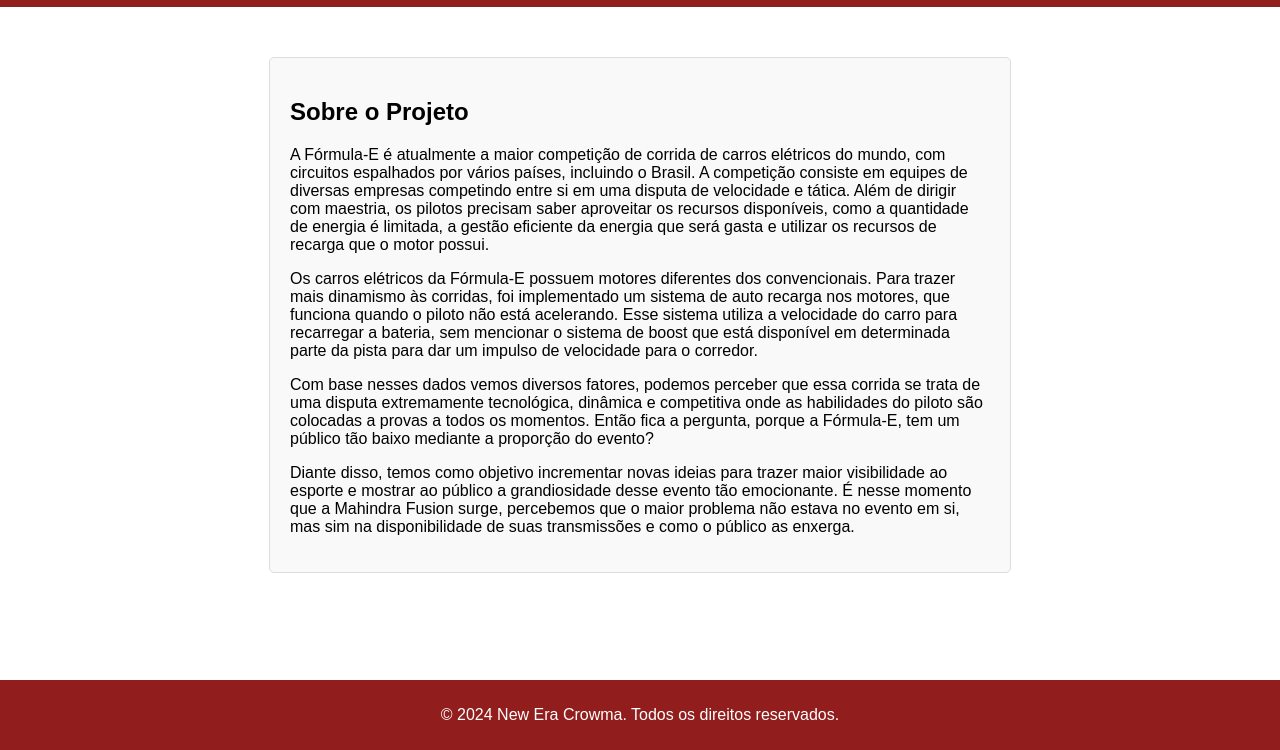
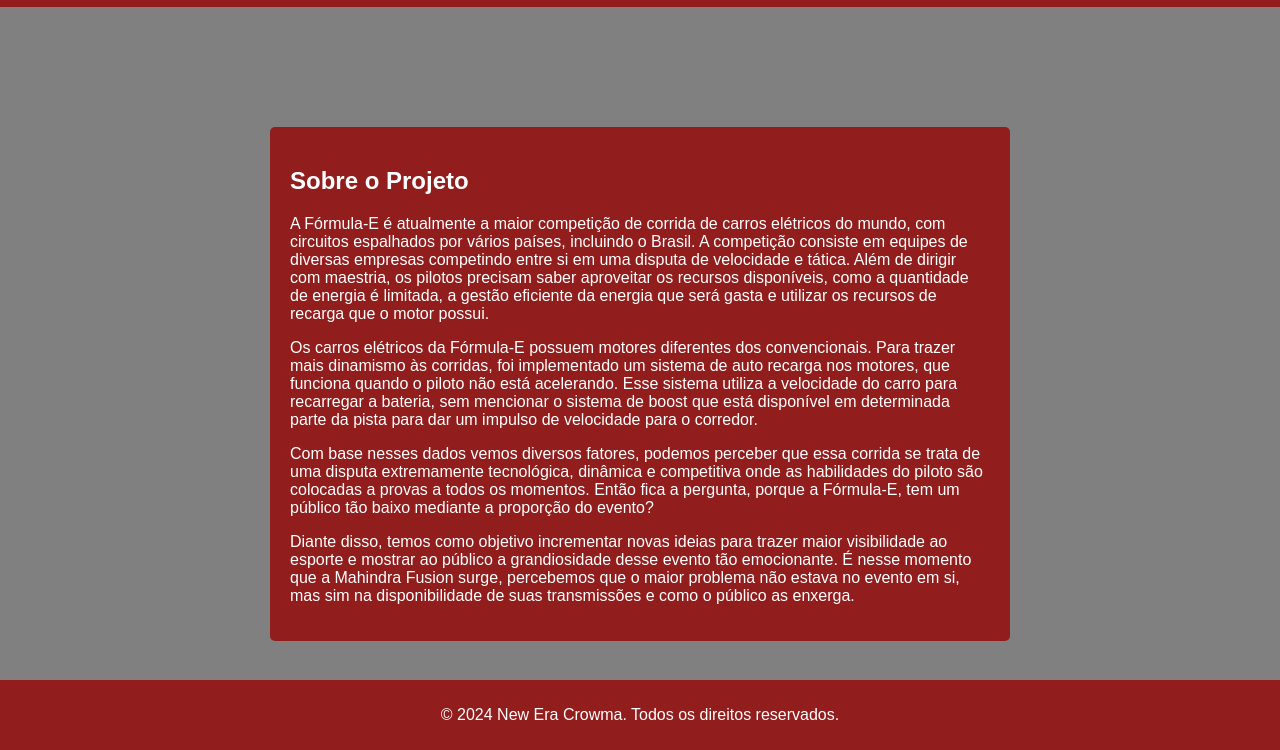
Before and after one commit to NEWERACROWMA/webdevSprint, a plain HTML site: page sobre.html in a window 1280 px wide. Shown: the part 50-800 px from the top of the page. Drawn offline with Linux system fonts and the light colour scheme.

Commit message:
att cores

```diff
--- a/style.css
+++ b/style.css
@@ -2,6 +2,7 @@ body {
     font-family: Arial, sans-serif;
     margin: 0;
     padding: 0;
+    background-color: gray;
 }
 
 header {
@@ -46,9 +47,10 @@ nav ul li a:hover {
     width: 700px;
     margin: 50px auto;
     padding: 20px;
-    border: 1px solid #ddd;
     border-radius: 5px;
-    background-color: #f9f9f9;
+    background-color: #911d1d;
+    color: white;
+    margin-top: 120px;
 }
 
 .register-box {
@@ -58,6 +60,7 @@ nav ul li a:hover {
     border: 1px solid #ddd;
     border-radius: 5px;
     background-color: #f9f9f9;
+    margin-top: 180px;
 }
 
 .login-box {
@@ -67,6 +70,7 @@ nav ul li a:hover {
     border: 1px solid #ddd;
     border-radius: 5px;
     background-color: #f9f9f9;
+    margin-top: 190px;
 }
 
 .form-group {
```
